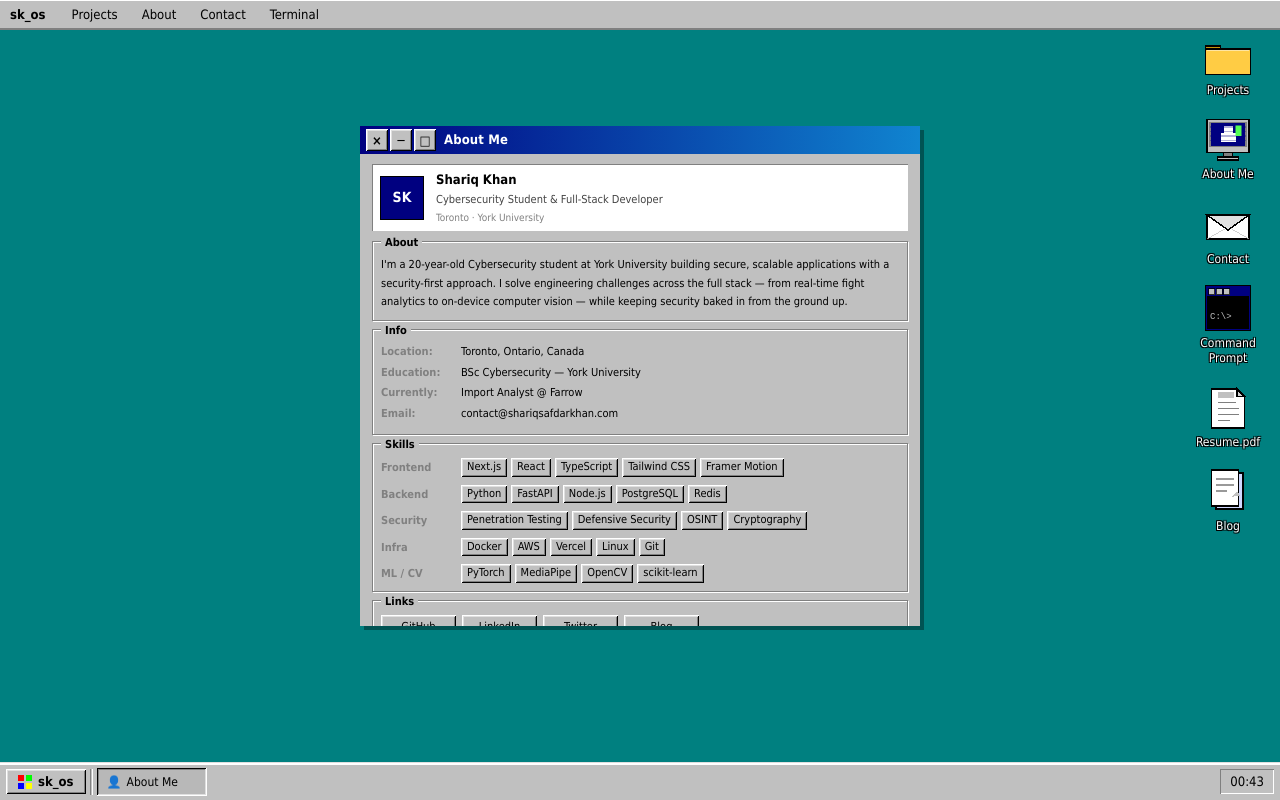
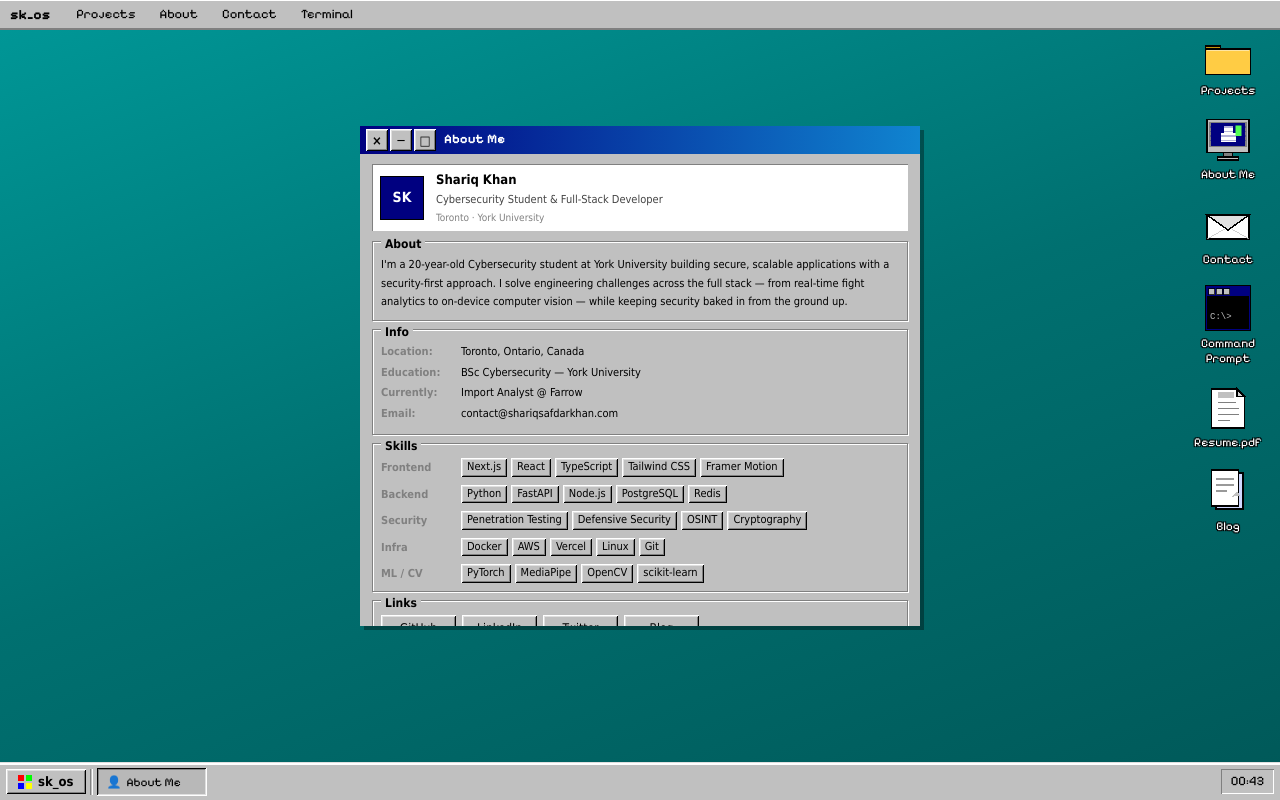
Before and after one commit to shariqsk/shariq-website, a Next.js app in the folder shariq-portfolio/: page / in a window 1280 px wide. Both pictures are taken after a click on the element "About". Built offline with nearby package versions, Linux system fonts and the light colour scheme; no server answers; what @heroui/system would draw is missing.

Commit message:
feat: add Pixelify font and update styles for improved visual consistency

```diff
--- a/shariq-portfolio/app/layout.tsx
+++ b/shariq-portfolio/app/layout.tsx
@@ -6,7 +6,7 @@ import { Providers } from "./providers";
 import Analytics from "./analytics";
 
 import { siteConfig } from "@/config/site";
-import { fontSans, fontMono } from "@/config/fonts";
+import { fontSans, fontMono, fontPixel } from "@/config/fonts";
 
 export const metadata: Metadata = {
   title: {
@@ -92,6 +92,7 @@ export default function RootLayout({
           "antialiased",
           fontSans.variable,
           fontMono.variable,
+          fontPixel.variable,
         )}
       >
         <Providers themeProps={{ attribute: "class", defaultTheme: "dark" }}>
--- a/shariq-portfolio/config/fonts.ts
+++ b/shariq-portfolio/config/fonts.ts
@@ -1,4 +1,4 @@
-import { Source_Code_Pro as FontMono, Inter as FontSans } from "next/font/google";
+import { Source_Code_Pro as FontMono, Inter as FontSans, Pixelify_Sans as FontPixel } from "next/font/google";
 
 export const fontSans = FontSans({
   subsets: ["latin"],
@@ -11,3 +11,9 @@ export const fontMono = FontMono({
   variable: "--font-mono",
   weight: ["200", "300", "400", "500", "600", "700"],
 });
+
+export const fontPixel = FontPixel({
+  subsets: ["latin"],
+  variable: "--font-pixel",
+  weight: ["400", "500", "600", "700"],
+});
--- a/shariq-portfolio/styles/globals.css
+++ b/shariq-portfolio/styles/globals.css
@@ -24,7 +24,7 @@ html, body {
   background: var(--w95-desktop);
   color: var(--w95-text);
   font-family: 'Tahoma', 'MS Sans Serif', Arial, sans-serif;
-  font-size: 11px;
+  font-size: 12px;
   -webkit-font-smoothing: antialiased;
 }
 
@@ -32,9 +32,11 @@ html, body {
 .os-desktop {
   position: fixed;
   inset: 0;
-  background: #008080;
   overflow: hidden;
+  background: linear-gradient(160deg, #009898 0%, #007070 50%, #005858 100%);
 }
+
+.os-desktop::before { content: none; /* reset */ }
 
 /* ─── Menubar ────────────────────────────────────────────────────────── */
 .os-menubar {
@@ -58,18 +60,20 @@ html, body {
 }
 
 .os-menubar__brand {
-  font-size: 13px;
+  font-size: 14px;
   font-weight: 700;
   color: #000;
   padding: 2px 10px;
   margin-right: 4px;
   cursor: default;
   white-space: nowrap;
+  font-family: var(--font-pixel), 'Tahoma', Arial, sans-serif;
 }
 
 .os-menubar__item {
   padding: 2px 12px;
   font-size: 13px;
+  font-family: var(--font-pixel), 'Tahoma', Arial, sans-serif;
   color: #000;
   cursor: pointer;
   white-space: nowrap;
@@ -147,6 +151,7 @@ html, body {
   font-size: 13px;
   font-weight: 700;
   color: #ffffff;
+  font-family: var(--font-pixel), 'Tahoma', Arial, sans-serif;
   pointer-events: none;
   white-space: nowrap;
   overflow: hidden;
@@ -227,7 +232,7 @@ html, body {
 
 .os-icon__label {
   font-size: 12px;
-  font-family: 'Tahoma', Arial, sans-serif;
+  font-family: var(--font-pixel), 'Tahoma', Arial, sans-serif;
   color: #ffffff;
   text-align: center;
   line-height: 1.2;
@@ -306,7 +311,7 @@ html, body {
   max-width: 160px;
   height: 28px;
   font-size: 12px;
-  font-family: 'Tahoma', Arial, sans-serif;
+  font-family: var(--font-pixel), 'Tahoma', Arial, sans-serif;
   color: #000;
   background: var(--w95-surface);
   border: none;
@@ -334,7 +339,7 @@ html, body {
 
 .os-taskbar__clock {
   font-size: 13px;
-  font-family: 'Tahoma', Arial, sans-serif;
+  font-family: var(--font-pixel), 'Tahoma', Arial, sans-serif;
   color: #000;
   padding: 3px 10px;
   flex-shrink: 0;
@@ -357,7 +362,7 @@ html, body {
   font-size: 32px;
   font-weight: 700;
   color: #fff;
-  font-family: 'Tahoma', Arial, sans-serif;
+  font-family: var(--font-pixel), 'Tahoma', Arial, sans-serif;
   margin-bottom: 6px;
   letter-spacing: 0.05em;
   background: none;
@@ -368,7 +373,7 @@ html, body {
   font-size: 11px;
   color: #aaa;
   margin-bottom: 48px;
-  font-family: 'Tahoma', Arial, sans-serif;
+  font-family: var(--font-pixel), 'Tahoma', Arial, sans-serif;
   letter-spacing: 0.05em;
 }
 
@@ -426,13 +431,13 @@ html, body {
   height: 100%;
   background: var(--w95-surface);
   font-family: 'Tahoma', Arial, sans-serif;
-  font-size: 11px;
+  font-size: 12px;
   color: #000;
   overflow: auto;
 }
 
 .os-section-title {
-  font-size: 11px;
+  font-size: 12px;
   font-weight: 700;
   color: #000;
   margin-bottom: 4px;
@@ -465,7 +470,7 @@ html, body {
   top: -7px; left: 8px;
   background: var(--w95-surface);
   padding: 0 4px;
-  font-size: 11px;
+  font-size: 12px;
   font-weight: 700;
 }
 
@@ -497,7 +502,7 @@ html, body {
   background: var(--w95-surface);
   color: #000;
   font-family: 'Tahoma', Arial, sans-serif;
-  font-size: 11px;
+  font-size: 12px;
   cursor: pointer;
   border: none;
   text-decoration: none;
@@ -541,7 +546,7 @@ html, body {
   display: flex;
   align-items: center;
   gap: 6px;
-  font-size: 11px;
+  font-size: 12px;
   color: #000;
   white-space: nowrap;
   overflow: hidden;
```
